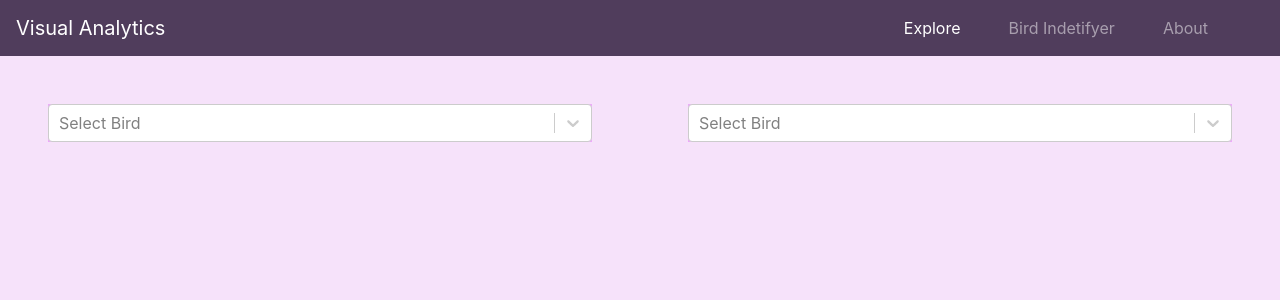
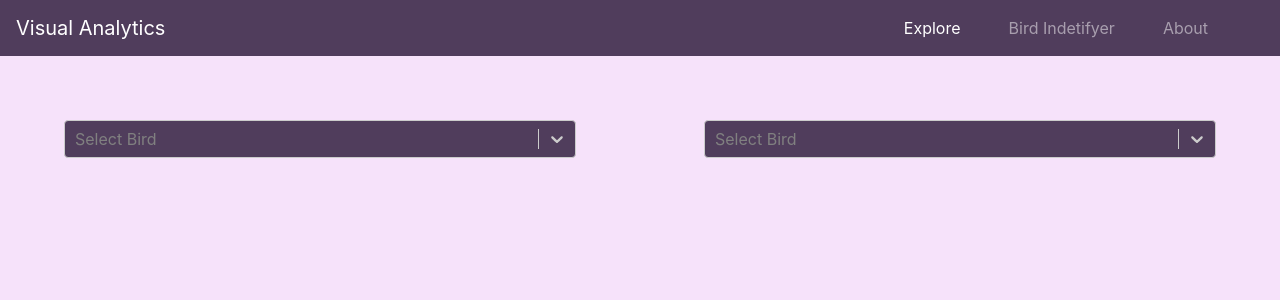
Before and after one commit to Schwar32/SE-Visual-Analytics, a React (Create React App) app in the folder reactapp/: page / in a window 1280 px wide. Shown: the top 300 px of the page. Built offline with nearby package versions, Linux system fonts and the light colour scheme; no server answers.

Commit message:
Added Custom Select

```diff
--- a/reactapp/src/components/AudioFileDropdown.jsx
+++ b/reactapp/src/components/AudioFileDropdown.jsx
@@ -1,5 +1,5 @@
 import React, { useEffect, useState } from "react";
-import Select from "react-select";
+import CustomSelect from "./CustomSelect";
 
 function BirdDropdown({ bird, file, handleChange }) {
   const [options, setOptions] = useState([]);
@@ -23,12 +23,10 @@ function BirdDropdown({ bird, file, handleChange }) {
 
   return (
     <div>
-      <Select
+      <CustomSelect
         value={{ label: "Audio File " + file }}
         options={options}
         dropdownPosition="top"
-        className="select"
-        color="#5c5cff"
         onChange={handleChange}
         isSearchable={false}
       />
--- a/reactapp/src/components/BirdDropdown.jsx
+++ b/reactapp/src/components/BirdDropdown.jsx
@@ -1,5 +1,5 @@
 import React, { useEffect, useState } from "react";
-import Select from "react-select";
+import CustomSelect from "./CustomSelect";
 
 function BirdDropdown({ handleChange }) {
   const [bird, birdChange] = useState();
@@ -22,14 +22,11 @@ function BirdDropdown({ handleChange }) {
 
   return (
     <div>
-      <Select
+      <CustomSelect
         value={bird}
         options={options}
         placeholder="Select Bird"
         dropdownPosition="top"
-        className="select"
-        color="#5c5cff"
-        background-color="#f6e2fa"
         onChange={handleChange}
         isSearchable
       />
--- /dev/null
+++ b/reactapp/src/components/CustomSelect.jsx
@@ -0,0 +1,45 @@
+import Select from "react-select";
+
+function CustomSelect(props) {
+  const BACKGROUND_COLOR = "#503d5c";
+  const COLOR = "white";
+
+  const customStyles = {
+    menu: (provided) => ({
+      ...provided,
+      backgroundColor: BACKGROUND_COLOR,
+      color: COLOR,
+    }),
+    control: (provided) => ({
+      ...provided,
+      color: COLOR,
+      backgroundColor: BACKGROUND_COLOR,
+      margin: "1em",
+    }),
+    option: (provided) => ({
+      ...provided,
+      color: COLOR,
+      backgroundColor: BACKGROUND_COLOR,
+    }),
+    singleValue: (provided) => ({
+      ...provided,
+      color: COLOR,
+    }),
+  };
+
+  return (
+    <div>
+      <Select
+        value={props.value}
+        options={props.options}
+        placeholder={props.placeholder}
+        dropdownPosition={props.dropdownPosition}
+        onChange={props.onChange}
+        isSearchable={props.isSearchable}
+        styles={customStyles}
+      />
+    </div>
+  );
+}
+
+export default CustomSelect;
--- a/reactapp/src/components/VisualizationDropdown.jsx
+++ b/reactapp/src/components/VisualizationDropdown.jsx
@@ -1,5 +1,5 @@
 import React, { useState } from "react";
-import Select from "react-select";
+import CustomSelect from "./CustomSelect";
 
 function VisualizationDropdown({ visType, handleChange }) {
   const options = [
@@ -10,13 +10,11 @@ function VisualizationDropdown({ visType, handleChange }) {
 
   return (
     <div>
-      <Select
+      <CustomSelect
         value={visType}
         options={options}
         placeholder="Select Visualization Type"
         dropdownPosition="top"
-        className="select"
-        color="#5c5cff"
         onChange={handleChange}
         isSearchable={false}
       />
--- a/reactapp/src/styles/App.css
+++ b/reactapp/src/styles/App.css
@@ -20,10 +20,6 @@
   width: 100%;
 }
 
-.select {
-  background-color: #edaafa;
-}
-
 body {
   background-color: #f6e2fa;
 }
```
